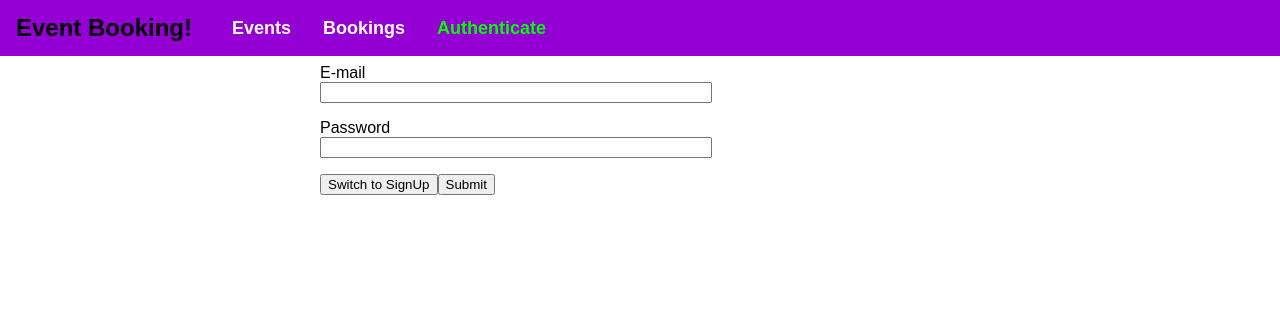
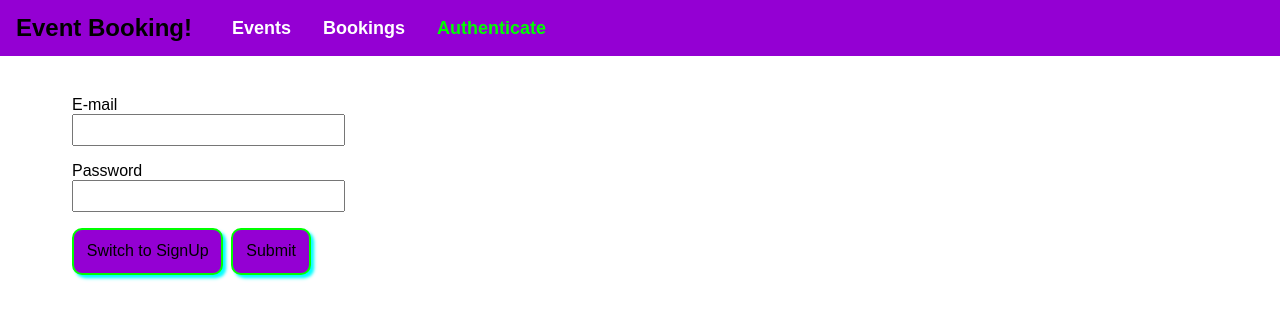
Before and after one commit to iyashwantsaini/mern_event_booking, a React (Create React App) app in the folder frontend/: page /auth in a window 1280 px wide. Shown: the top 320 px of the page. Built offline with nearby package versions, Linux system fonts and the light colour scheme.

Commit message:
frontend_

```diff
--- a/frontend/src/App.css
+++ b/frontend/src/App.css
@@ -1,5 +1,5 @@
 .main-content{
-    margin-top: 4rem;
+    margin-top: 6rem;
     margin-left: 2.5rem;
     margin-right: 2.5rem;
     margin-bottom: 4rem;
--- a/frontend/src/pages/Auth.css
+++ b/frontend/src/pages/Auth.css
@@ -1,13 +1,33 @@
 .auth-form{
     width: 40rem;
     max-width: 80%;
-    margin: 2rem auto;
+    margin: 2rem ;
 }
 .form-control labels,
 .form-control input{
-    width: 60%;
+    width: 40%;
     display:block;
+    padding: 0.4rem;
+}
+.form-control label{
+    margin-bottom: 5rem;
 }
 .form-control{
     margin-bottom: 1rem;
 }
+.form-actions button{
+    background-color: darkviolet;
+    font: inherit;
+    border: 2px solid lime;
+    border-radius: 10px;
+    padding: 0.8rem;
+    margin-right: 0.5rem;
+    box-shadow: 0.2rem 0.2rem 0.2rem aqua;
+    cursor: pointer;
+}
+
+.form-actions button:hover,
+.form-actions button:active{
+    background-color: chartreuse;
+    border-color: darkgreen;
+}
```
Also changed, not shown: 1 other file (tests, documents, lock files or other folders).
